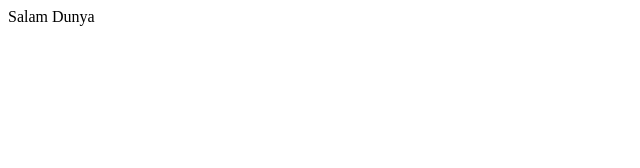
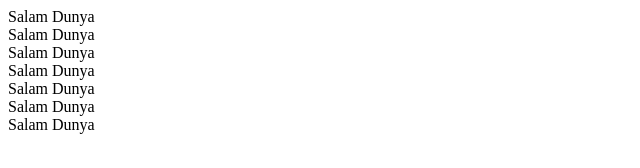
Before and after one commit to Zuleykha22/gitLesson, a plain HTML site: page index.html in a window 1280 px wide. Shown: the whole page, without its empty margins (0-640 px from the left). Drawn offline with Linux system fonts and the light colour scheme.

Commit message:
testThree

```diff
--- a/index.html
+++ b/index.html
@@ -7,5 +7,11 @@
 </head>
 <body>
     <div>Salam Dunya</div>
+    <div>Salam Dunya</div>
+    <div>Salam Dunya</div>
+    <div>Salam Dunya</div>
+    <div>Salam Dunya</div>
+    <div>Salam Dunya</div>
+    <div>Salam Dunya</div>
 </body>
 </html>
```
